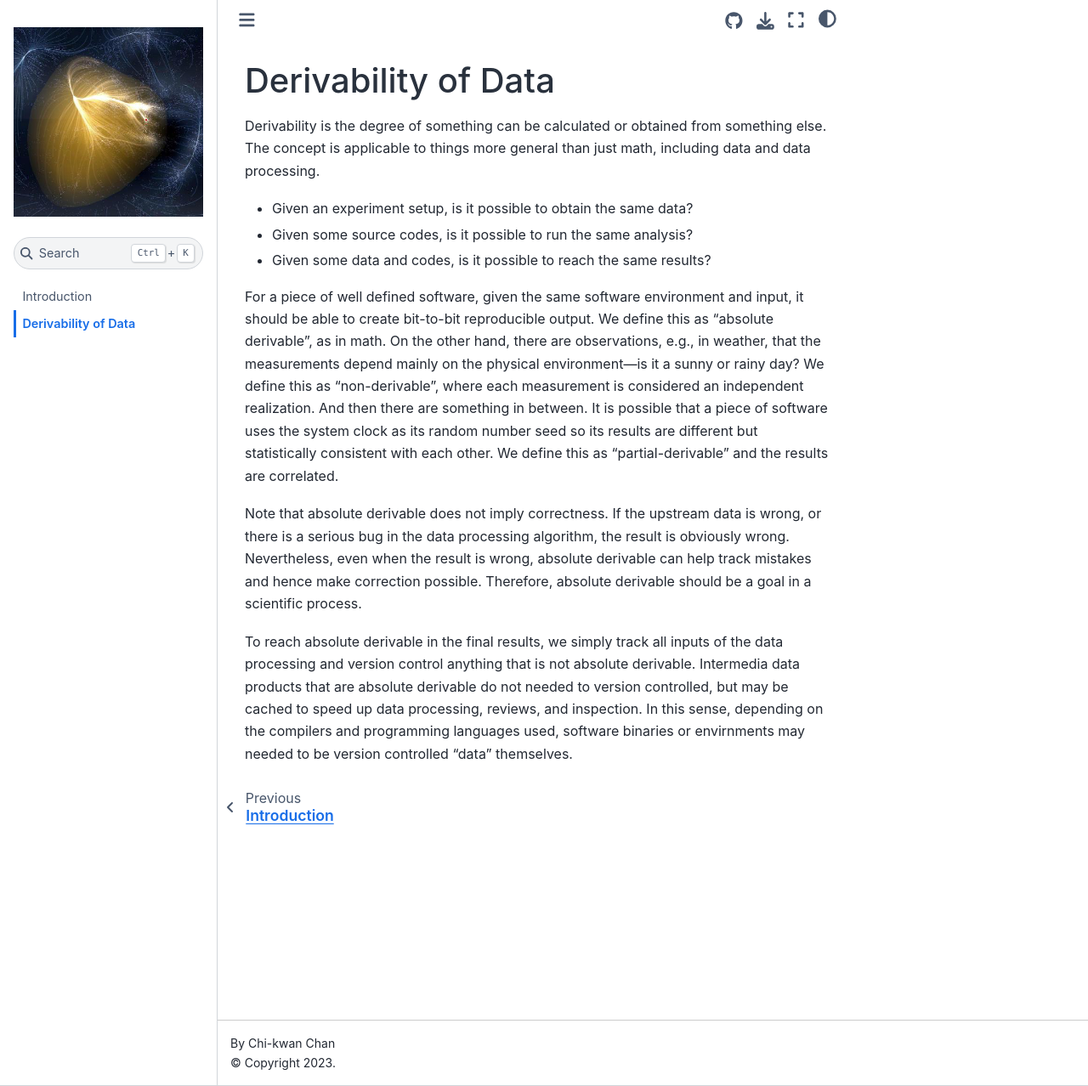
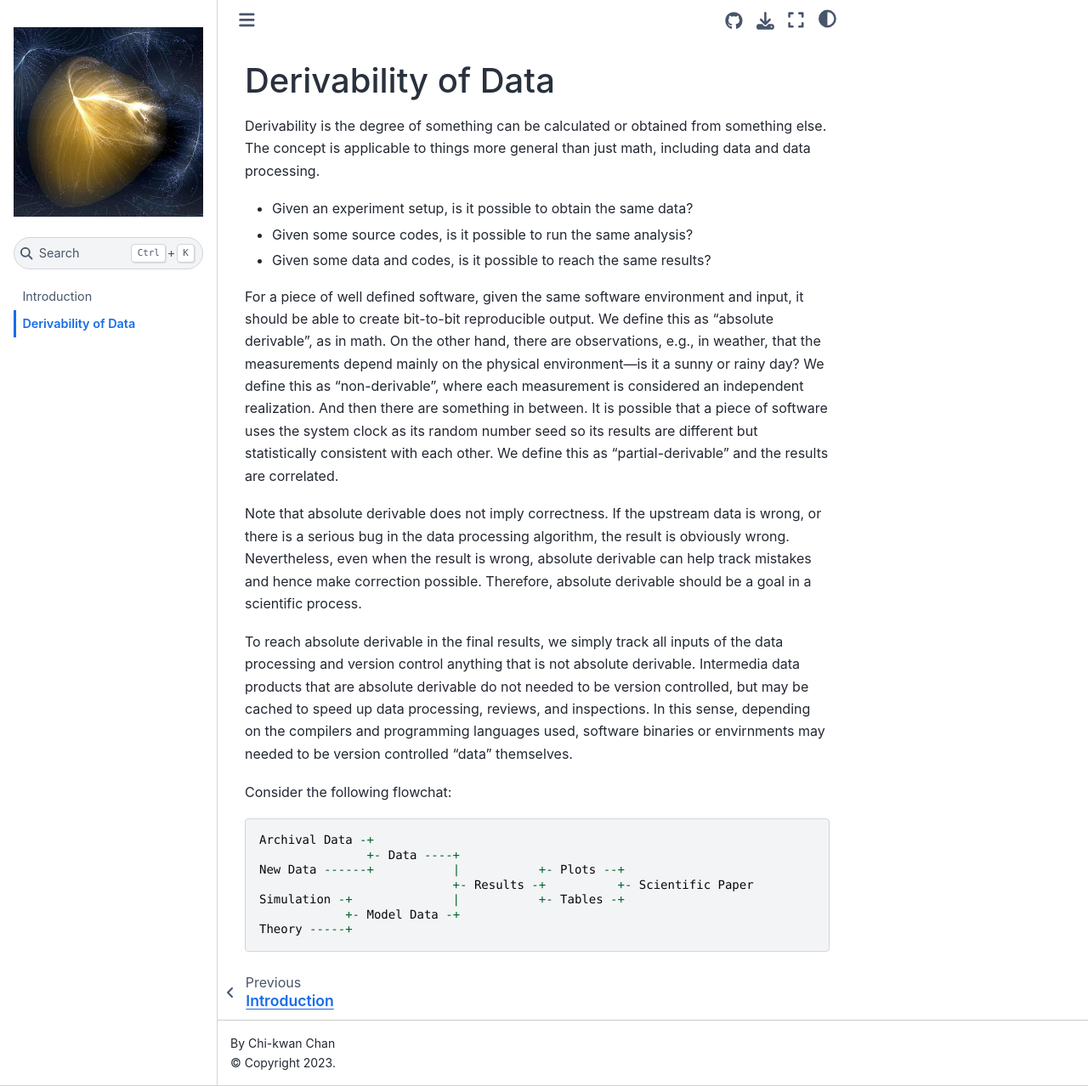
Before and after one commit to l6a/elements, a Jupyter Book: the page built from docs/derivability.md, in a window 1280 px wide and 1278 px high. Shown: the whole window at 85% size. Built offline with Jupyter Book 1.0.4 settings and Sphinx 7.4.7 and the Sphinx Book theme 1.1.4, drawn with Linux system fonts in a browser that asks for light colours.

Commit message:
Add an ASCII sketch

````diff
--- a/docs/derivability.md
+++ b/docs/derivability.md
@@ -38,8 +38,19 @@ To reach absolute derivable in the final results, we simply track all
 inputs of the data processing and version control anything that is not
 absolute derivable.
 Intermedia data products that are absolute derivable do not needed to
-version controlled, but may be cached to speed up data processing,
-reviews, and inspection.
+be version controlled, but may be cached to speed up data processing,
+reviews, and inspections.
 In this sense, depending on the compilers and programming languages
 used, software binaries or envirnments may needed to be version
 controlled "data" themselves.
+
+Consider the following flowchat:
+```
+Archival Data -+
+               +- Data ----+
+New Data ------+           |           +- Plots --+
+                           +- Results -+          +- Scientific Paper
+Simulation -+              |           +- Tables -+
+            +- Model Data -+
+Theory -----+
+```
````
